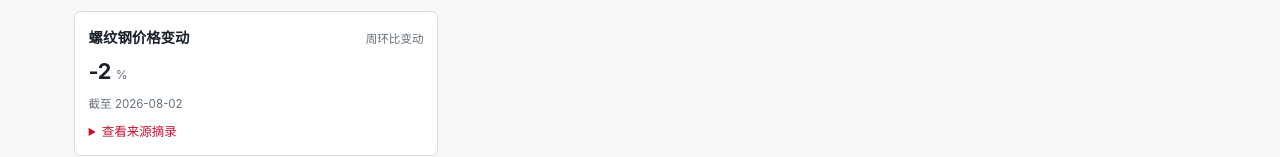
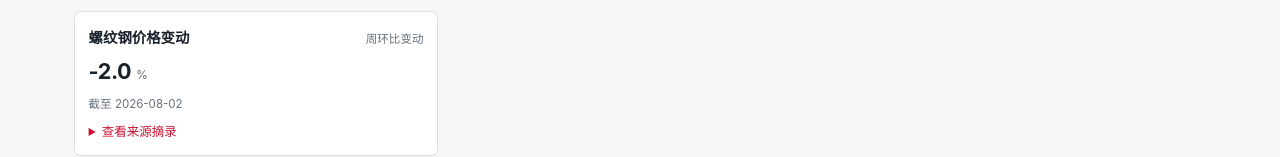
Before and after one commit to thu-kaiwen/huatai-china-macro-pulse, a React (Vite) app: page / in a window 1280 px wide. Shown: the part 4478-4635 px from the top of the page. Built offline with nearby package versions, Linux system fonts and the light colour scheme.

Commit message:
fix: preserve rebar source precision

```diff
--- a/src/sections/PriceFinancial.tsx
+++ b/src/sections/PriceFinancial.tsx
@@ -70,6 +70,7 @@ const comparisonLabels: Record<ComparisonType, string> = {
 const sourcePrecisionByObservationId: Readonly<Record<string, number>> = {
   "weekly-csi-300-change": 2,
   "weekly-one-year-government-yield-change": 2,
+  "weekly-rebar-price-change": 1,
   "weekly-ten-year-government-yield-change": 2,
   "weekly-rmb-usd-change": 2,
   "weekly-rmb-basket-change": 2,
```
Also changed, not shown: 1 other file (tests, documents, lock files or other folders).
